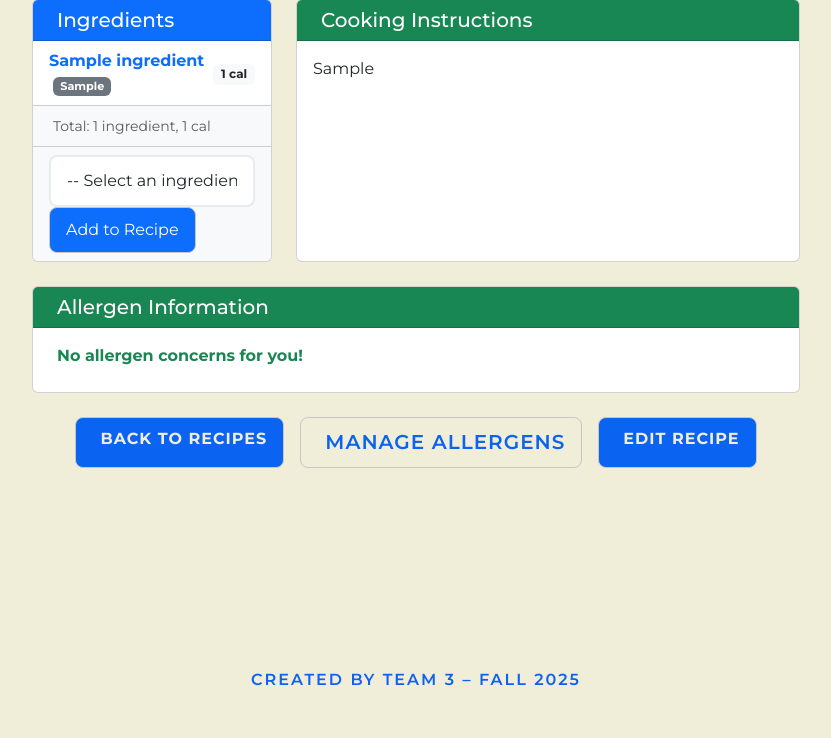
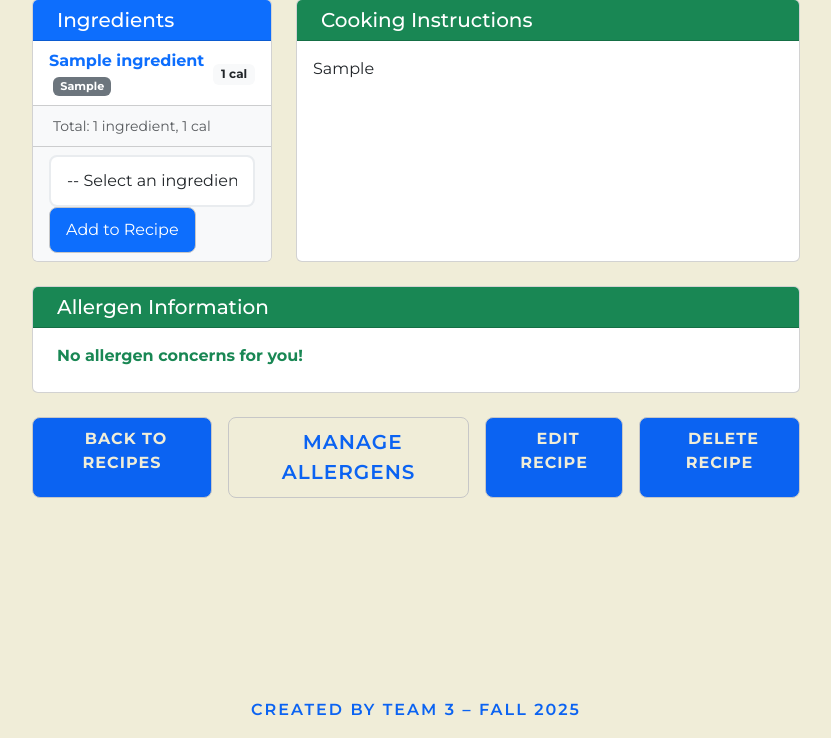
Before and after one commit to mckennaded/Buddy_Crocker_CS4300, a Django app: page /recipe/1/ in a window 1280 px wide. Shown: the part 373-1111 px from the top of the page, without its empty margins (224-1055 px from the left). Before the commit the page ends 1059 px from the top, so only its background shows below. Run offline with Django 5.2, Linux system fonts and the light colour scheme; a user stored in the database is signed in; tables that the repository leaves empty hold one stand-in row (values such as "Sample post"); data that the repository does not hold is empty.

Commit message:
Fixed ingredient display error and added recipe editing and deletion.

```diff
--- a/Buddy_Crocker/Buddy_Crocker/forms.py
+++ b/Buddy_Crocker/Buddy_Crocker/forms.py
@@ -92,7 +92,7 @@ class RecipeForm(forms.ModelForm):
 
     class Meta:
         model = Recipe
-        fields = ['title', 'instructions']   #, 'ingredients']
+        fields = ['title', 'instructions', 'ingredients']
         widgets = {
             'title': forms.TextInput(attrs={
                 'class': 'form-control',
--- a/Buddy_Crocker/Buddy_Crocker/templates/Buddy_Crocker/recipe_detail.html
+++ b/Buddy_Crocker/Buddy_Crocker/templates/Buddy_Crocker/recipe_detail.html
@@ -297,6 +297,12 @@
           <i class="bi bi-arrow-left-circle me-2"></i>Edit Recipe
         </a>
       {% endif %}
+      <!-- Delete recipe button -->
+      {% if user == recipe.author %}
+        <a href="{% url 'delete-recipe' recipe.pk %}" class="btn btn-custom btn-lg">
+          <i class="bi bi-pencil-fill me-2"></i>Delete Recipe
+        </a>
+      {% endif %}
     </div>
   </div>
 {% endblock %}
--- a/Buddy_Crocker/Buddy_Crocker/urls.py
+++ b/Buddy_Crocker/Buddy_Crocker/urls.py
@@ -29,6 +29,7 @@ urlpatterns = [
     path('recipe/<int:pk>/', views.recipeDetail, name='recipe-detail'),
     path('add-recipe/', views.addRecipe, name='add-recipe'),
     path('edit-recipe/<int:pk>', views.editRecipe, name='edit-recipe'),
+    path('delete-recipe/<int:pk>/', views.deleteRecipe, name='delete-recipe'),
     path('recipe/<int:pk>/quick-add-ingredients/', views.quick_add_ingredients, name='quick-add-ingredients'),
 
     #path("add-ingredients/", views.add_ingredients_view, name="add-ingredients"),
--- a/Buddy_Crocker/Buddy_Crocker/views.py
+++ b/Buddy_Crocker/Buddy_Crocker/views.py
@@ -791,7 +791,9 @@ def editRecipe(request, pk):
         form = RecipeForm(request.POST, instance=recipe)
         if form.is_valid():
             #Save the form with new details
-            recipe = form.save()
+            recipe = form.save(commit=False)
+            recipe.save()
+            form.save_m2m()
             messages.success(request, f"Successfully updated your recipe!")
             return redirect('recipe-detail', pk=recipe.pk)
         else:
@@ -806,3 +808,28 @@ def editRecipe(request, pk):
         'edit_mode': True,  # Flag to customize template behavior
     }
     return render(request, 'Buddy_Crocker/add_recipe.html', context)
+
+@login_required
+def deleteRecipe(request, pk):
+
+    #Get the ingredient to be deleted
+    recipe = get_object_or_404(Recipe, pk=pk)
+
+    if request.method == 'POST':
+        # Store the name for the success message
+        recipe_title = recipe.title
+
+        # Delete the ingredient
+        recipe.delete()
+
+        # Add a success message
+        messages.success(request, f"Successfully deleted {recipe_title}!")
+
+        # Redirect to pantry
+        return redirect('recipe-search')
+
+    # GET request - show confirmation page
+    context = {
+        'recipe': recipe,
+    }
+    return render(request, 'Buddy_Crocker/delete_recipe_confirm.html', context)
```
Also changed, not shown: Buddy_Crocker/Buddy_Crocker/templates/Buddy_Crocker/delete_recipe_confirm.html (added, +21 -0 lines).
